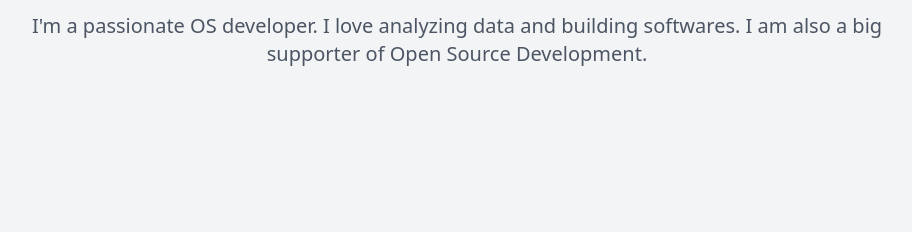
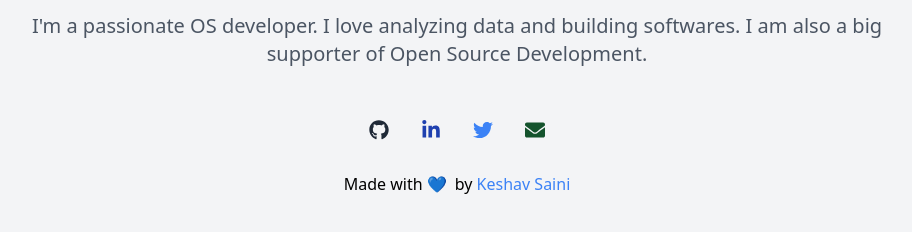
Before and after one commit to professor91/keshav-saini, a React (Create React App) app: page / in a window 1280 px wide. Shown: the part 470-702 px from the top of the page, without its empty margins (183-1095 px from the left). Built offline with nearby package versions, Linux system fonts and the light colour scheme.

Commit message:
Added footer

```diff
--- a/src/App.js
+++ b/src/App.js
@@ -1,11 +1,14 @@
 import React from "react"
 import Card from "./components/Card"
 import About from "./components/About";
+import Footer from "./components/Footer";
+
 function App() {
   return (
     <div className="min-h-screen py-10 px-3 sm: px-5 bg-gray-100">
       <Card />
       <About />
+      <Footer />
     </div>
   );
 }
--- /dev/null
+++ b/src/components/Footer.js
@@ -0,0 +1,57 @@
+import React from "react";
+import { FaGithub, FaLinkedinIn, FaEnvelope, FaTwitter } from "react-icons/fa"
+
+function Footer () {
+    return (
+        <div
+            className="py-5 border-t-3/2">
+            <div
+                className="flex justify-center mt-4">
+                <a
+                    className="text-xl m-1 p-1 sm:m-2 sm:p-2 text-gray-800 hover:bg-gray-800 rounded-full hover:text-white transition-colors durations-300"
+                    href="www.github.com/professor91">
+                    <FaGithub />
+                    <span class="sr-only">GitHub</span>
+                </a>
+                <a
+                    className="text-xl m-1 p-1 sm:m-2 sm:p-2 text-blue-800 hover:bg-blue-800 rounded-full hover:text-white transition-colors durations-300"
+                    href="www.linkedin.com/in/keshav-saini">
+                    <FaLinkedinIn />
+                    <span class="sr-only">LinkedIn</span>
+                </a>
+                <a
+                    className="text-xl m-1 p-1 sm:m-2 sm:p-2 text-blue-500 hover:bg-blue-500 rounded-full hover:text-white transition-colors durations-300"
+                    href="www.github.com/professor91">
+                    <FaTwitter />
+                    <span class="sr-only">Twitter</span>
+                </a>
+                <a
+                    className="text-xl m-1 p-1 sm:m-2 sm:p-2 text-green-900 hover:bg-green-900 rounded-full hover:text-white transition-colors durations-300"
+                    href="mailto:keshavsaini1820@gmail.com">
+                    <FaEnvelope />
+                    <span class="sr-only">Mail</span>
+                </a>
+            </div>
+            <div
+                className="flex justify-center mt-4">
+                <p
+                    className="text-black mb-4">
+                    Made with <span
+                                className="mr-2"
+                                role="link"
+                                aria-label="heart">
+                                💙
+                                </span>
+                    by <a
+                        className="text-blue-500 hover:underline"
+                        href="mailto:keshavsaini1820@gmail.com">
+                        Keshav Saini
+                        </a>
+                </p>
+
+                </div>
+        </div>
+    );
+}
+
+export default Footer;
```
